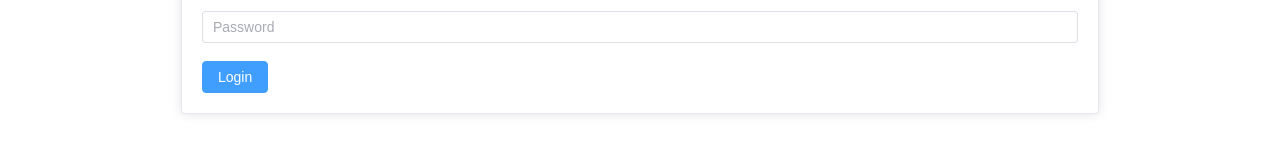
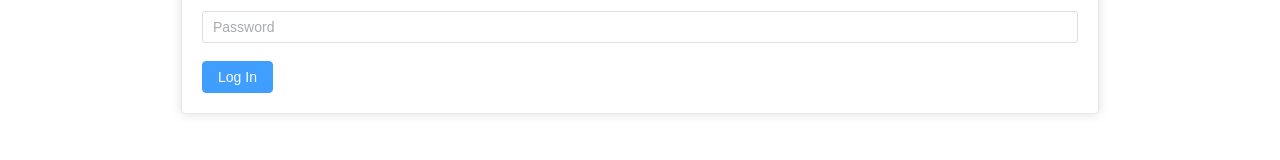
Before and after one commit to hou-teki/voting-front, a Vue app: page /login in a window 1280 px wide. Shown: the part 215-375 px from the top of the page. Built offline with nearby package versions, Linux system fonts and the light colour scheme; the HTML template or start-up script is replaced by a standard one.

Commit message:
Update Login / Signup View

```diff
--- a/src/views/Login.vue
+++ b/src/views/Login.vue
@@ -1,10 +1,10 @@
 <script setup lang="ts">
+import { reactive, ref } from 'vue';
+import { useRouter } from 'vue-router';
+import { ElMessage } from 'element-plus';
 import { login } from '@/apis/users';
 import { useUserStore } from '@/stores/userStore';
 import type { LoginRequest } from '@/types/user';
-import { ElMessage } from 'element-plus';
-import { reactive, ref } from 'vue'
-import { useRouter } from 'vue-router'
 
 const router = useRouter()
 
@@ -24,7 +24,7 @@ const onSubmit = async () => {
         ElMessage.success('Login successful')
         router.push('/votes')
     } catch (error) {
-        console.error('Login failed:', error)
+        ElMessage.error('Login failed')
     } finally {
         loading.value = false
     }
@@ -44,7 +44,7 @@ const onSubmit = async () => {
                 <el-input type="password" v-model="form.password" placeholder="Password" />
             </el-form-item>
             <!-- Button -->
-            <el-button type="primary" @click="onSubmit">Login</el-button>
+            <el-button type="primary" @click="onSubmit">Log In</el-button>
         </el-form>
     </el-card>
 </template>
--- a/src/views/Signup.vue
+++ b/src/views/Signup.vue
@@ -1,10 +1,10 @@
 <script setup lang="ts">
+import { reactive, ref } from 'vue';
+import { useRouter } from 'vue-router';
+import { ElMessage } from 'element-plus';
 import { register } from '@/apis/users';
 import { useUserStore } from '@/stores/userStore';
 import type { LoginRequest } from '@/types/user';
-import { ElMessage } from 'element-plus';
-import { reactive, ref } from 'vue'
-import { useRouter } from 'vue-router';
 
 const router = useRouter()
 
@@ -24,7 +24,7 @@ const onSubmit = async () => {
         ElMessage.success('Registration successful')
         router.push('/votes')
     } catch (error) {
-        console.error('Registration failed:', error)
+        ElMessage.error('Registration failed')
     } finally {
         loading.value = false
     }
```
